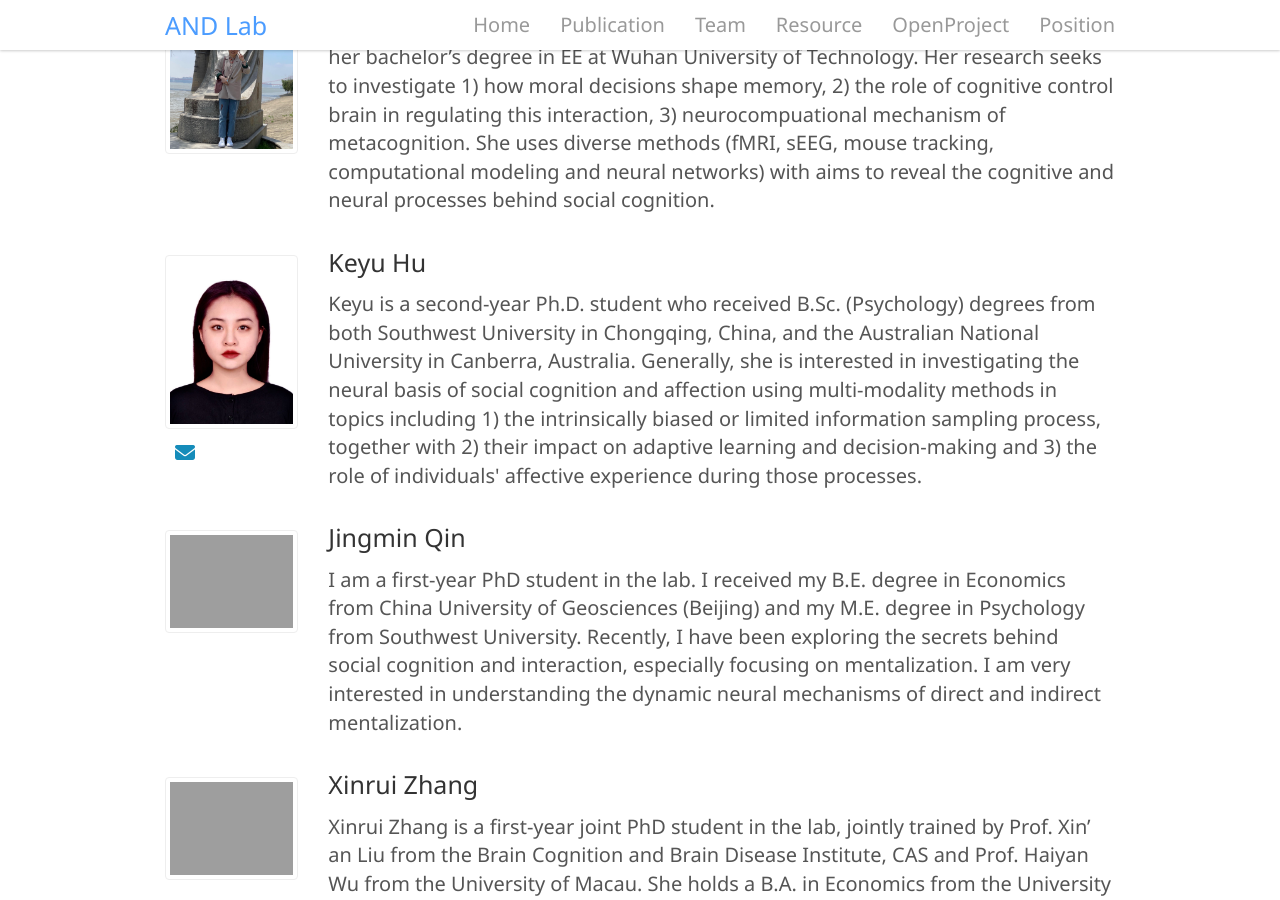
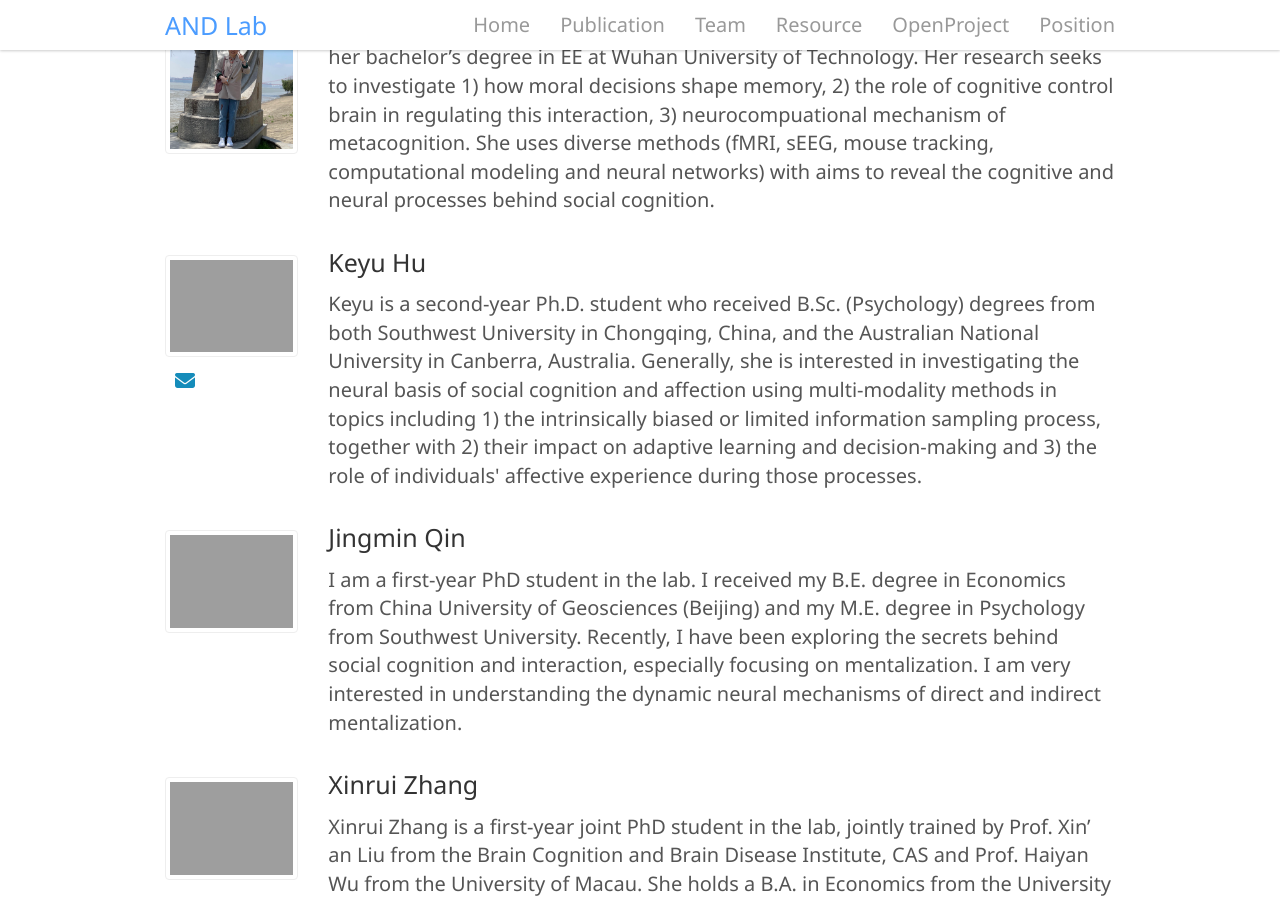
Before and after one commit to andlab-um/lab-website, a Jekyll site: the page built from _pages/team.html, in a window 1280 px wide and 900 px high, scrolled down 2104 px. Built offline with Jekyll 4.4.1, drawn with Linux system fonts in a browser that asks for light colours; nearby versions of some CDN libraries.

Commit message:
Update profile photo

```diff
--- a/_data/member.yml
+++ b/_data/member.yml
@@ -41,7 +41,7 @@
       image: xinyi.png
       content: Xinyi is a second-year Ph.D. student in the lab. Before joining the lab, she received her bachelor’s degree in EE at Wuhan University of Technology. Her research seeks to  investigate 1)  how moral decisions shape memory, 2) the role of cognitive control brain in regulating this interaction, 3) neurocompuational mechanism of metacognition. She uses diverse methods (fMRI, sEEG, mouse tracking, computational modeling and neural networks) with aims to reveal the cognitive and neural processes behind social cognition.
     - name: Keyu Hu
-      image: keyuhu.png
+      image: Keyu_new.png
       content: Keyu is a second-year Ph.D. student who received B.Sc. (Psychology) degrees from both Southwest University in Chongqing, China, and the Australian National University in Canberra, Australia. Generally, she is interested in investigating the neural basis of social cognition and affection using multi-modality methods in topics including 1) the intrinsically biased or limited information sampling process, together with 2) their impact on adaptive learning and decision-making and 3) the role of individuals' affective experience during those processes.
       social:
         email: yc27383@connect.um.edu.mo
```
